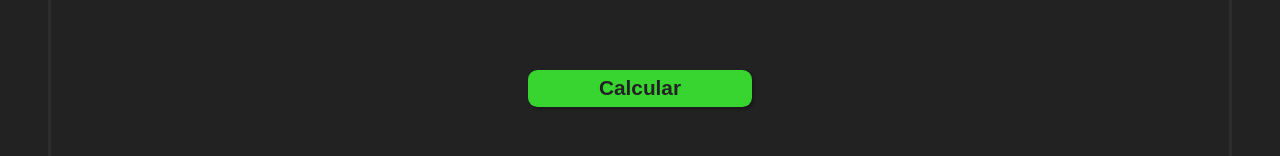
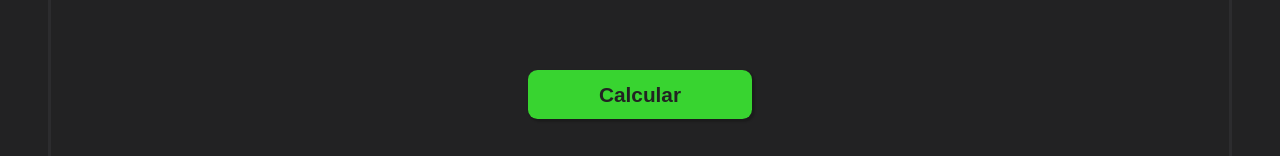
Before and after one commit to JulianaBitencourt/gokfinancas, a React (Create React App) app: page / in a window 1280 px wide. Shown: the part 415-571 px from the top of the page. Built offline with nearby package versions, Linux system fonts and the light colour scheme.

Commit message:
melhorias

```diff
--- a/src/components/calcStyles/styled.js
+++ b/src/components/calcStyles/styled.js
@@ -6,7 +6,7 @@ export const Container = styled.div`
   border-color: ${(props) => props.theme.foreground};
   border-radius: 1rem;
   .inputs {
-    padding: 0.6rem;
+    padding: 1rem;
     border-radius: 0.5rem;
     box-shadow: 2px 2px 2px 1px rgba(0, 0, 0, 0.2);
     border: none;
@@ -21,7 +21,7 @@ export const Titulo = styled.h4`
 
 export const Button = styled.button`
   box-shadow: 2px 2px 2px 1px rgba(0, 0, 0, 0.2);
-  padding: 0.4rem;
+  padding: 0.8rem;
   width: 14rem;
   background-color: ${(props) => props.theme.primary};
   border-radius: 0.6rem;
```
